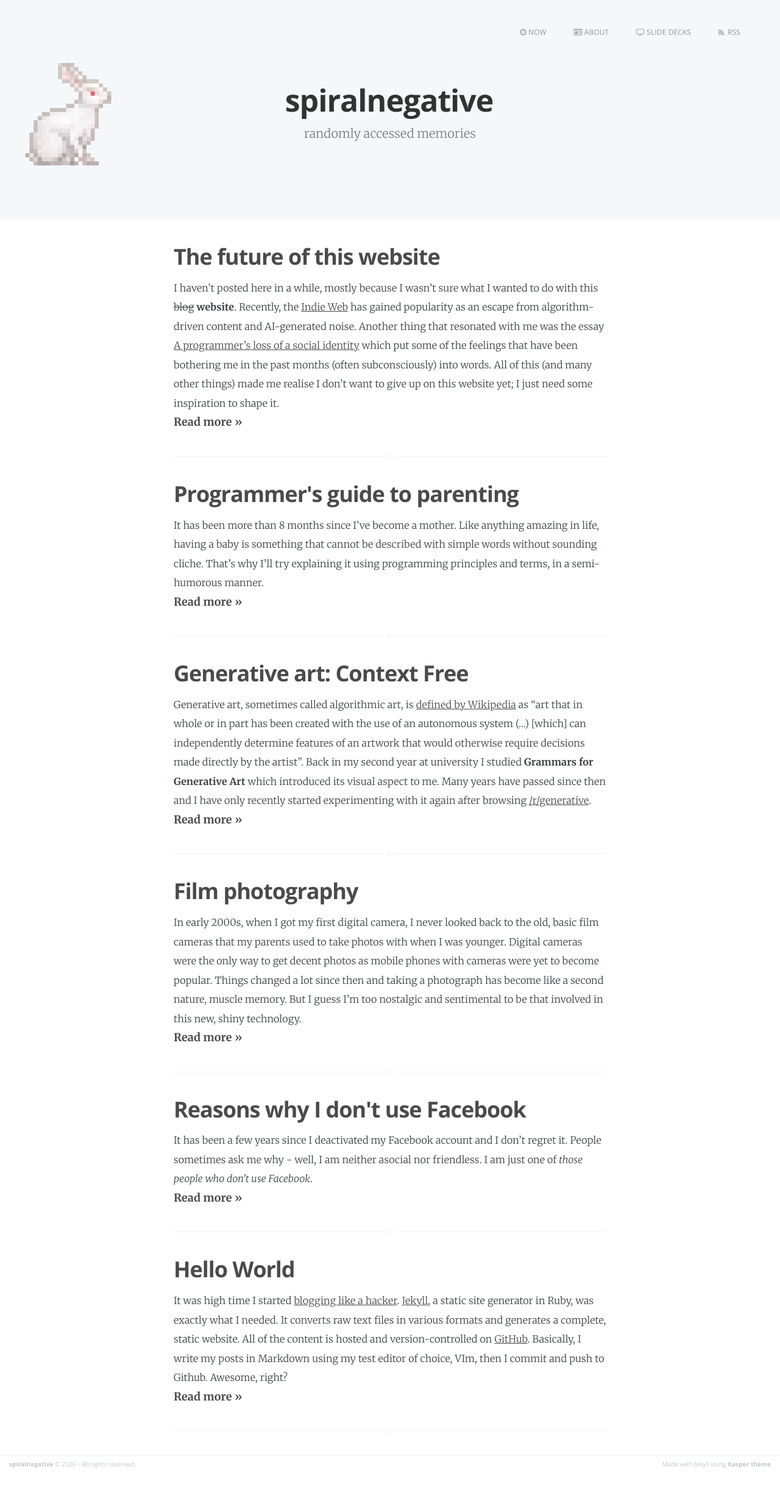
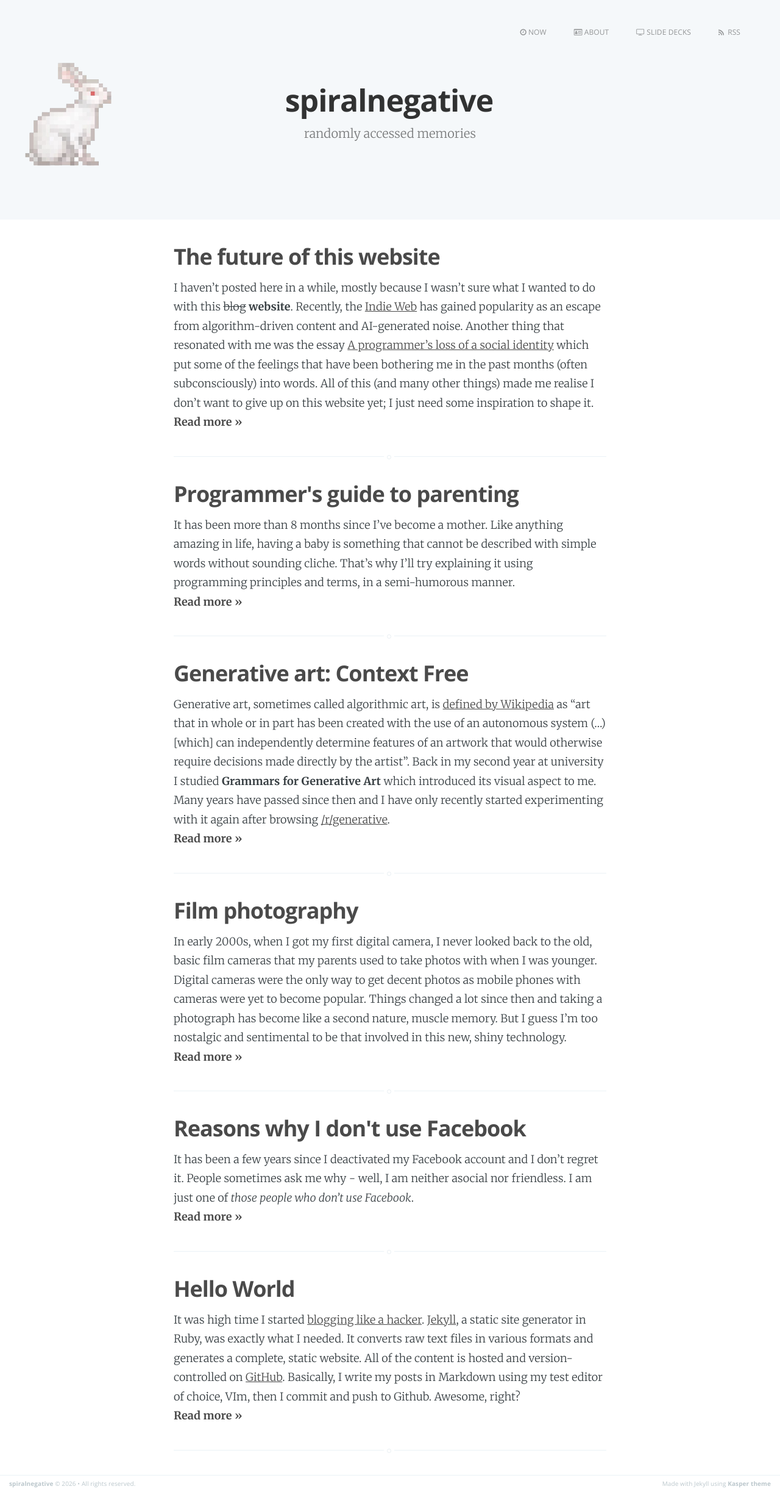
Before and after one commit to spiralnegative/spiralnegative.github.io, a Jekyll site: the page built from index.html, in a window 1280 px wide. Shown: the whole page at 61% size. Built offline with Jekyll 4.4.1, drawn with Linux system fonts in a browser that asks for light colours; some web fonts are replaced; the list of posts is cut into pages by our own code; before the commit the page ends 2415 px from its top, so only the background shows below that.

Commit message:
Remove post excerpt font customization
The post excerpt and the post pages now look more consistent

```diff
--- a/assets/css/screen.css
+++ b/assets/css/screen.css
@@ -775,12 +775,6 @@ body:not(.post-template) .post-title {
   text-decoration: none;
 }
 
-.post-excerpt p {
-  margin: 0;
-  font-size: 0.9em;
-  line-height: 1.7em;
-}
-
 .read-more {
   text-decoration: none;
 }
```
Also changed, not shown: 1 other file.
